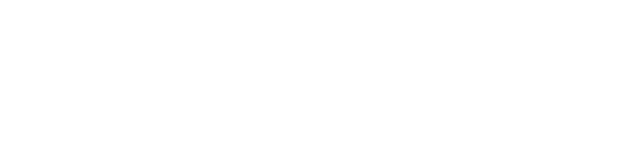
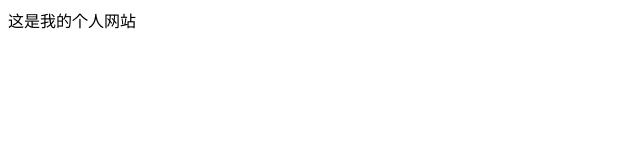
Before and after one commit to qianwen155/qianwen155.github.io, a plain HTML site: page index.html in a window 1280 px wide. Shown: the whole page, without its empty margins (0-640 px from the left). Drawn offline with Linux system fonts and the light colour scheme.

Commit message:
Update index.html

```diff
--- a/index.html
+++ b/index.html
@@ -7,7 +7,7 @@
 </head>
 
 <body>
-  <div id="app"></div>
+  <div id="app">这是我的个人网站</div>
   <!-- built files will be auto injected -->
 </body>
 
```
